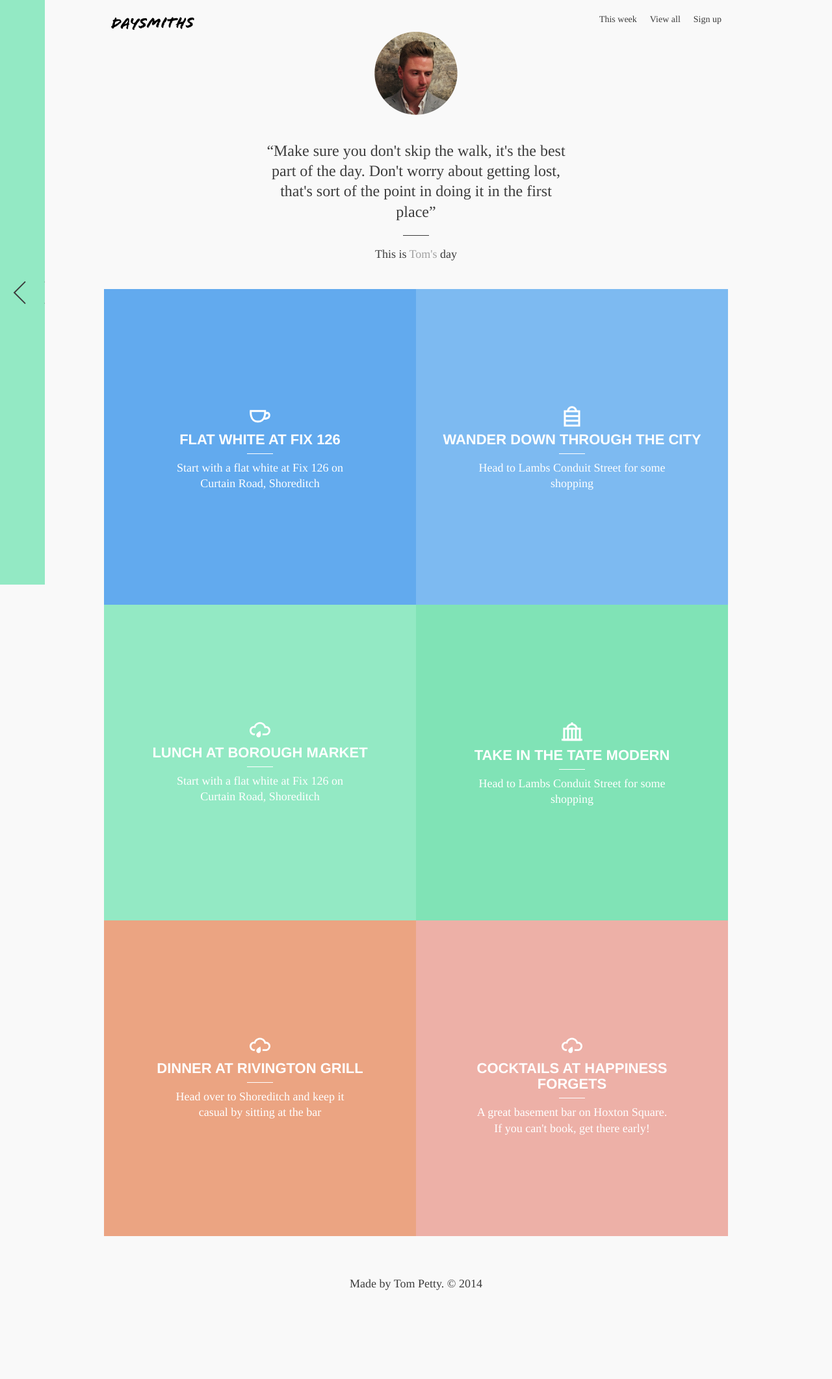
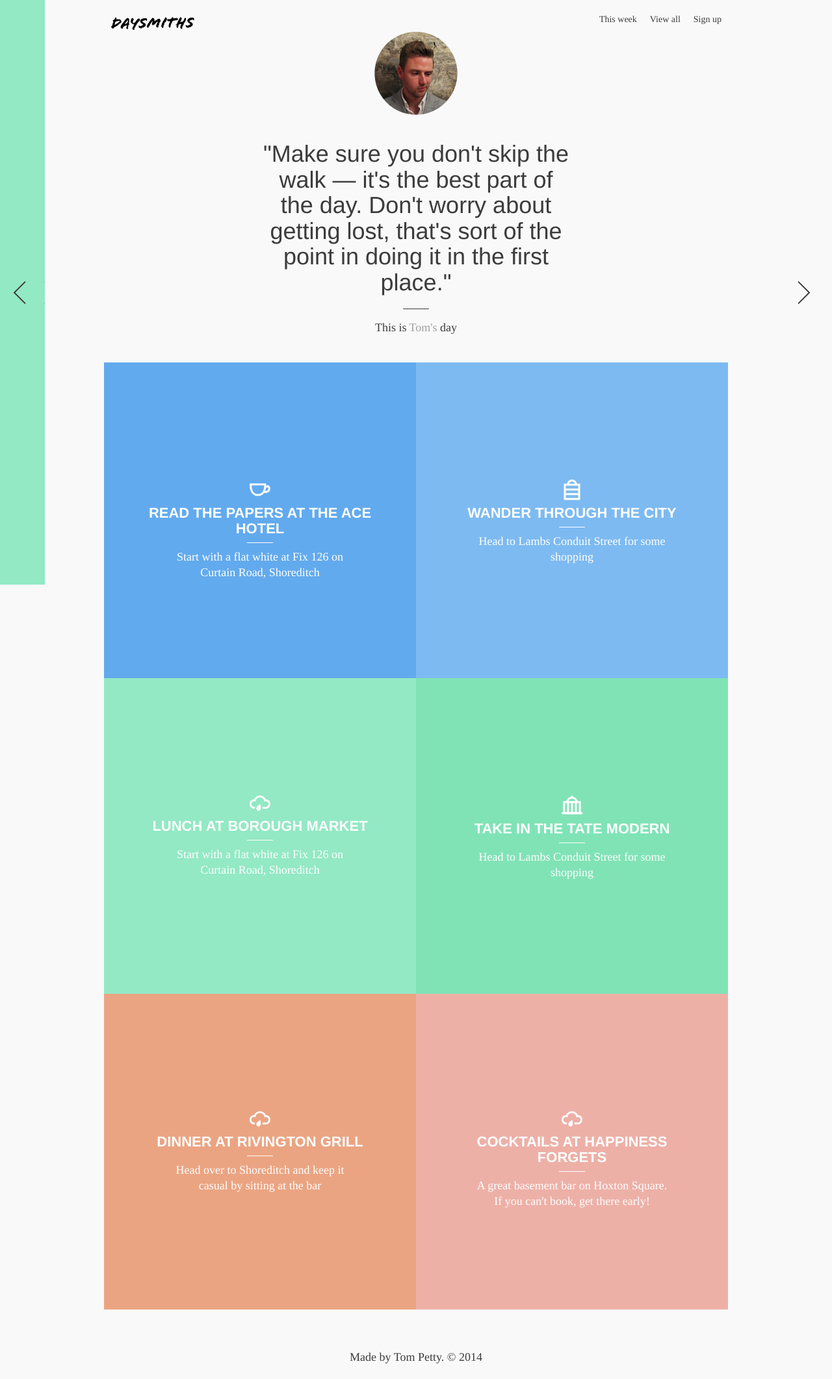
Before and after one commit to anothertompetty/daysmiths, a Jekyll site: the page built from tom.html, in a window 1280 px wide. Shown: the whole page at 65% size. Built offline with Jekyll 4.4.1, drawn with Linux system fonts in a browser that asks for light colours; nearby versions of some CDN libraries; Markdown is read by kramdown in place of the engine named in the settings; before the commit the page ends 2010 px from its top, so only the background shows below that.

Commit message:
Revert c76103e..131faa1
This rolls back to commit c76103e9684cc042ff1fde7b760bdf0cce801386.

```diff
--- a/_layouts/default.html
+++ b/_layouts/default.html
@@ -79,7 +79,7 @@
 		<a href="#" id="menu-icon">Menu</a>
 
 		<ul id="menu">
-			<li><a href="2.html">This week</a></li>
+			<li><a href="tom.html">This week</a></li>
 			<li class="view-all-trigger"><a href="#">View all</a></li>
 			<li class="signup pulldown">Sign up</li>
 		</ul>
--- a/css/style.css
+++ b/css/style.css
@@ -1,7 +1,7 @@
 /*
 Author: Tom Petty
 anothertompetty.com
-Copyright 2014
+Copyright etc. 2014
 */
 
 /* reset */
@@ -425,13 +425,13 @@ hr {
 
 /*typography styles*/
 
-h2, .why-signup h2, .handshake h3, #view-all ul {
+h2, blockquote, .why-signup h2, .handshake h3, #view-all ul {
 	font-family: "brandon-grotesque", helvetica, arial, sans-serif;
 	font-style: normal;
 	font-weight: 400;
 }
 
-h2, .handshake h3, #view-all ul {
+h2, blockquote, .handshake h3, #view-all ul {
 	font-style: none;
 	font-size: 22px;
 	line-height: 110%;
@@ -445,8 +445,8 @@ h2, .why-signup h2, .handshake h3, #view-all ul {
 }
 
 blockquote {
-	font-size: 24px;
-	line-height: 130%;
+	font-size: 28px;
+	line-height: 120%;
 }
 
 blockquote, .why-signup h2 {
@@ -501,7 +501,7 @@ a:link, a:visited, a:hover, a:active {
 }
 
 .person:hover {
-	color: rgb(128,227,182);
+	color: #3c3c3c;
 }
 
 p.pullup {
@@ -660,8 +660,8 @@ img.avatar {
 }
 
 blockquote {
-	font-size: 24px;
-	line-height: 130%;
+	font-size: 36px;
+	line-height: 110%;
 }
 
 .item {
--- a/index.html
+++ b/index.html
@@ -7,7 +7,7 @@ layout: default
 <p class="about">Your perfect day is more than a list of things to do. It&#8217;s who you&#8217;re with, what you see, and what you discover along the way. Starting in London, Daysmiths is a selection of perfect days. It&#8217;s here to make yours.
 </p>
 
-<span class="get-started"><a href="2.html">Get started</a></span>
+<span class="get-started"><a href="tom.html">Get started</a></span>
 
 <div class="step-by-step">
 
--- a/1.html
+++ b/tom.html
@@ -4,9 +4,9 @@ layout: default
 
 <nav class="shuffle">
 
-	<a href="2.html" class="prev">Newer</a>
+	<a href="camilla.html" class="prev">Camilla's Day</a>
 
-	<!--Oldest, so there are no older - <a href="manlio.html" class="next">Older</a>-->
+	<a href="manlio.html" class="next">Manlio's Day</a>
 
 </nav>
 
@@ -14,7 +14,7 @@ layout: default
 
 <div class="quote">
 
-	<blockquote>&ldquo;Make sure you don't skip the walk, it's the best part of the day. Don't worry about getting lost, that's sort of the point in doing it in the first place&rdquo;</blockquote>
+	<blockquote>"Make sure you don't skip the walk &mdash; it's the best part of the day. Don't worry about getting lost, that's sort of the point in doing it in the first place."</blockquote>
 	<hr>
 		This is <span class="person">Tom's</span> day
 
@@ -28,7 +28,7 @@ layout: default
 
 		<img src="img/coffee.svg">
 
-		<h2>Flat White at Fix 126</h2><hr>
+		<h2>Read the papers at the Ace Hotel</h2><hr>
 
 		<p>Start with a flat white at Fix 126 on Curtain Road, Shoreditch</p>
 
@@ -40,7 +40,7 @@ layout: default
 
 		<img src="img/shopping.svg">
 
-		<h2>Wander down through the City</h2><hr>
+		<h2>Wander through the City</h2><hr>
 
 		<p>Head to Lambs Conduit Street for some shopping</p>
 
```
Also changed, not shown: 2.html (deleted, +0 -107 lines), img/bar.svg (deleted), img/content/avatar/ron.png (deleted), img/pizza.svg (deleted), img/tree.svg (deleted).
